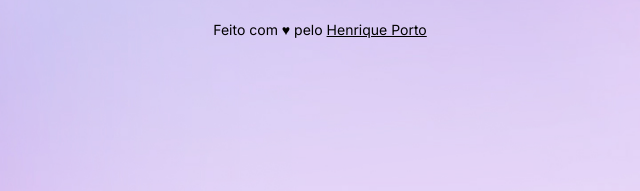
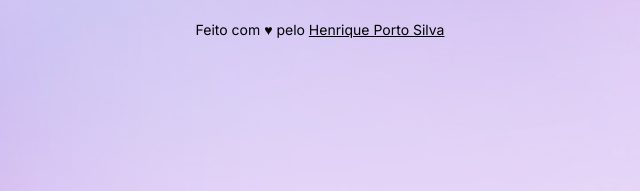
Before and after one commit to ricohps/DevLinks, a plain HTML site: page index.html in a window 1280 px wide. Shown: the part 654-845 px from the top of the page, 320-960 px from the left. Drawn offline with nearby package versions, Linux system fonts and the light colour scheme.

Commit message:
Finished

```diff
--- a/index.html
+++ b/index.html
@@ -55,7 +55,7 @@
       <footer>
         Feito com ♥ pelo
         <a href="https://www.linkedin.com/in/hpshenrique/" target="_blank"
-          >Henrique Porto</a
+          >Henrique Porto Silva</a
         >
       </footer>
     </div>
--- a/script.js
+++ b/script.js
@@ -7,7 +7,7 @@ function toggleMode() {
     html.classList.add("light")
   }
 
-  //pegar a tag img
+  //pegar a tag img//
 
   const img = document.querySelector('#profile img')
 
--- a/style.css
+++ b/style.css
@@ -202,3 +202,5 @@ footer {
     left: 0;
   }
 }
+
+/*fim*/
```
Also changed, not shown: 1 other file.
